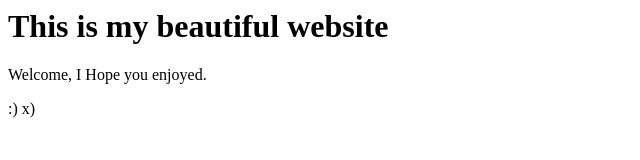
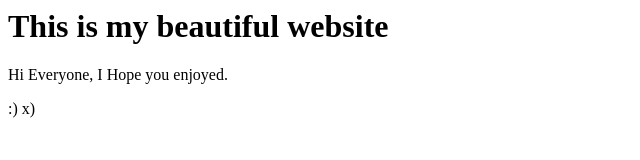
Before and after one commit to Shivpandey1234/New-Repo, a plain HTML site: page index.html in a window 1280 px wide. Shown: the full height of the page, 0-640 px from the left. Drawn offline with Linux system fonts and the light colour scheme.

Commit message:
Welcome has been changed into Hi Everyone

```diff
--- a/index.html
+++ b/index.html
@@ -1,6 +1,6 @@
 <html>
 <title> This is my website </title>
 <h1>This is my beautiful website</h1>
-<p> Welcome, I Hope you enjoyed.</p>
+<p> Hi Everyone, I Hope you enjoyed.</p>
 <p>:) x) </p>
 </html>
```
